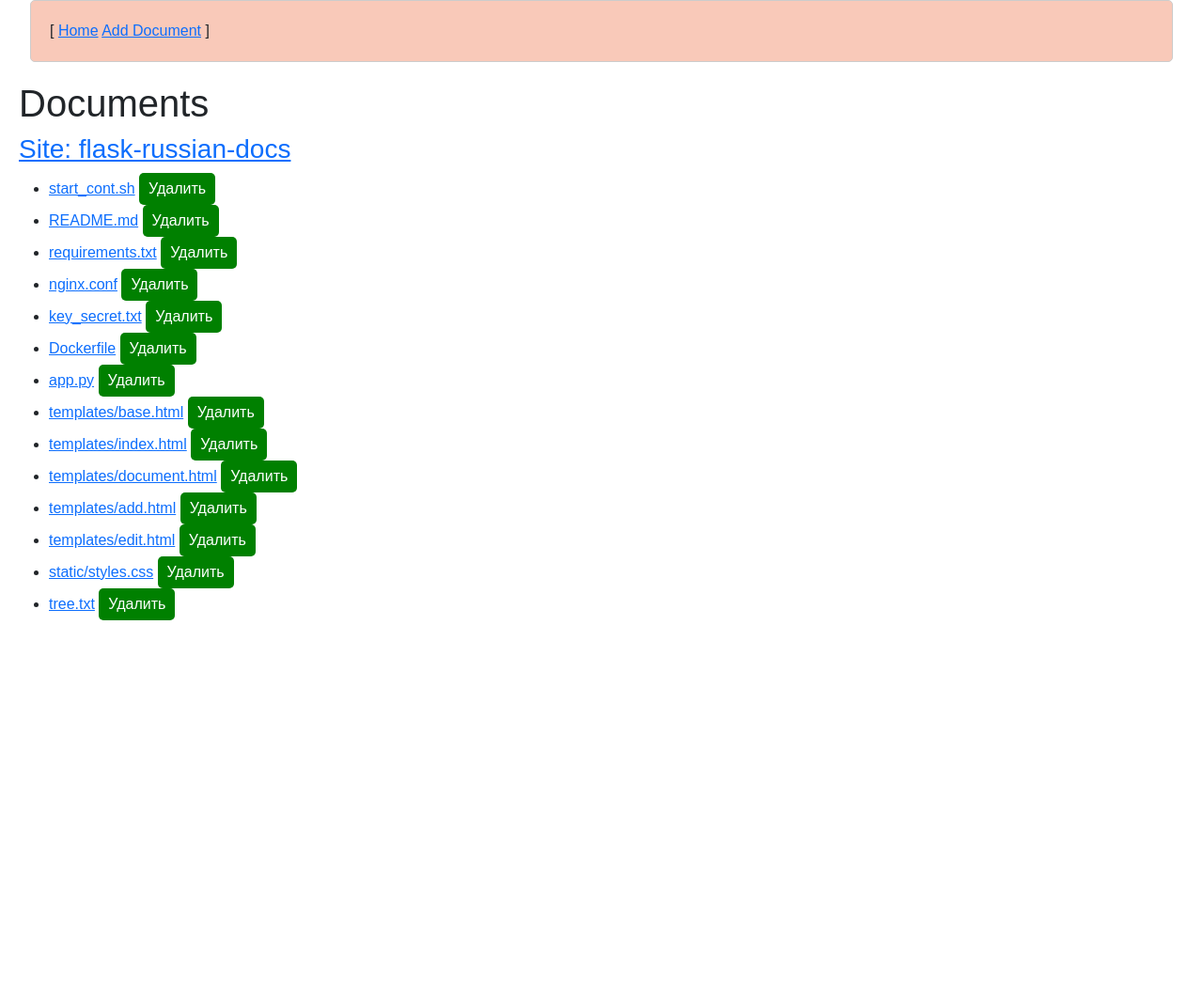
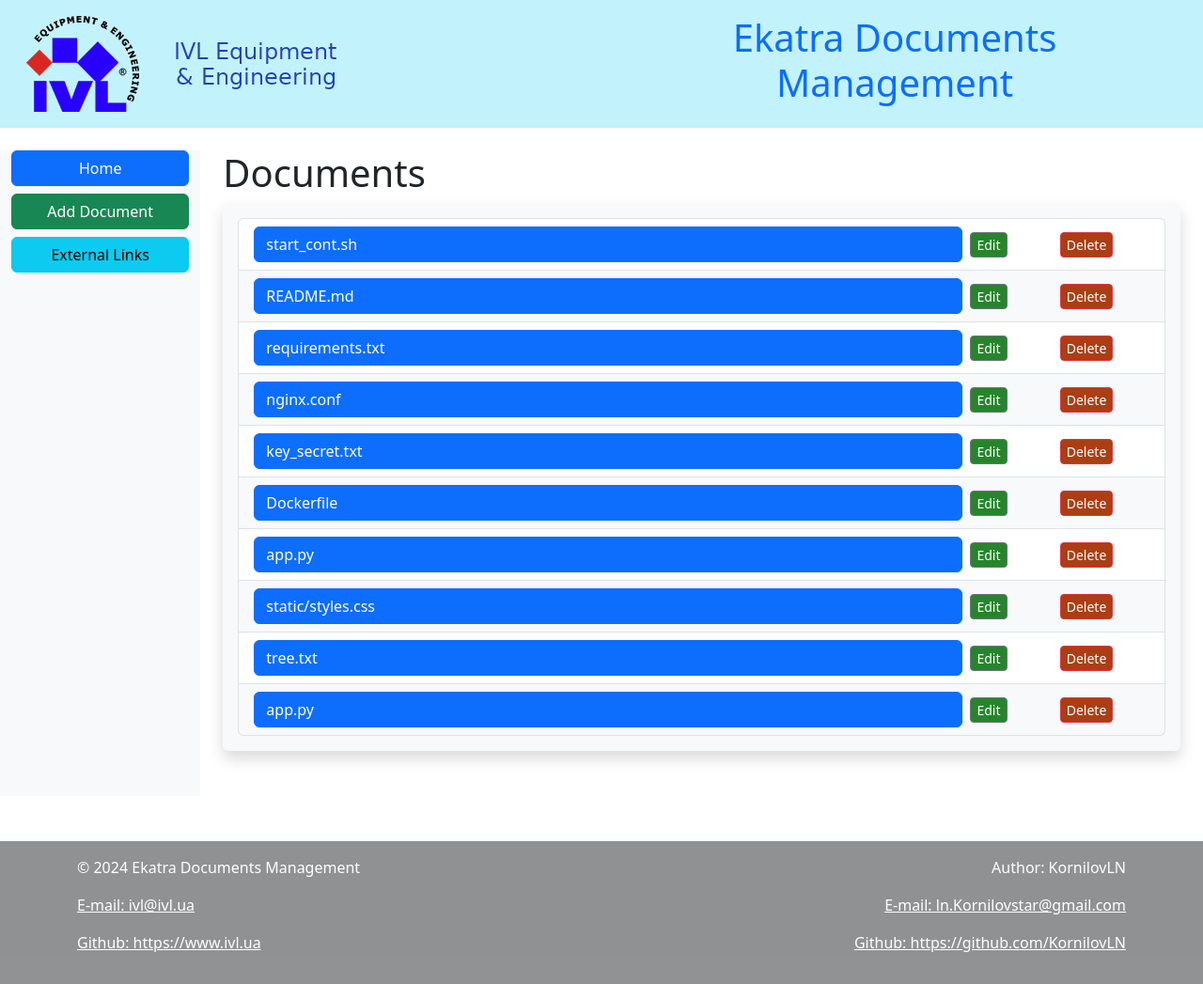
Before and after one commit to KornilovLN/ekatra_flask, a Flask app: page / in a window 1280 px wide. Shown: the whole page at 94% size. Before the commit the page ends 660 px from the top, so only its background shows below. Run offline with Flask 2, Linux system fonts and the light colour scheme.

Commit message:
Working with all files

```diff
--- a/app.py
+++ b/app.py
@@ -38,6 +38,14 @@ documents = load_documents()
 @app.route('/')
 def index():
     return render_template('index.html', documents=documents, repeat_count=5)
+
+@app.route('/sidebar')
+def sidebar():
+    return render_template('sidebar.html')
+
+@app.route('/external_links')
+def external_links():
+    return render_template('external_links.html')
 
 # Страница с документом по ID
 @app.route('/document/<id>')
--- a/static/styles.css
+++ b/static/styles.css
@@ -85,3 +85,28 @@ form button.delete-btn {
 form button.delete-btn:hover {
     background-color: darkred;
 }
+
+
+
+
+.list-group-item {
+    height: 1.5rem !important; /* Устанавливаем фиксированную высоту */
+    display: flex !important;
+    align-items: center !important;
+}
+
+.list-group-item a {
+    height: 100% !important; /* Заполняем высоту родительского элемента */
+    display: flex !important;
+    align-items: center !important;
+    padding: 0 !important; /* Убираем внутренние отступы */
+    font-size: 0.8rem !important; /* Изменяем размер шрифта при необходимости */
+}
+
+.list-group-item form button {
+    height: 100% !important; /* Заполняем высоту родительского элемента */
+    display: flex !important;
+    align-items: center !important;
+    padding: 0 !important; /* Убираем внутренние отступы */
+    font-size: 0.8rem !important; /* Изменяем размер шрифта при необходимости */
+}
--- a/templates/base.html
+++ b/templates/base.html
@@ -6,18 +6,78 @@
     <!-- Bootstrap CSS -->
     <link href="https://cdn.jsdelivr.net/npm/bootstrap@5.3.0/dist/css/bootstrap.min.css" rel="stylesheet">
     <!-- My CSS -->
-    <link rel="stylesheet" href="{{ url_for('static', filename='styles.css') }}">
-  </head>
+    <!-- <link rel="stylesheet" href="{{ url_for('static', filename='styles.css') }}"> -->
+   </head>
   <body>
-    <nav>
-      [
-      <a href="{{ url_for('index') }}">Home</a>
-      <a href="{{ url_for('add') }}">Add Document</a>
-      ]
-    </nav>
-    <div class="content">
-      {% block content %}{% endblock %}
+
+
+    <header class="bg-info bg-opacity-25 text-primary p-3">
+        <div class="container-fluid">
+          <div class="row align-items-center">
+            <div class="col-md-3">
+              <img src="{{ url_for('static', filename='logo_big_2.png') }}" alt="Company Logo" height=100%>
+            </div>
+            <div class="col-md-3">
+              <p class="mb-0"> </p>
+              <p class="mb-0"> </p>
+            </div>
+            <div class="col-md-6 text-center">
+              <h1>Ekatra Documents Management</h1>
+            </div>
+          </div>
+        </div>
+    </header>
+
+    <div class="container-fluid mt-4">
+      <div class="row">
+
+        <nav class="col-md-3 col-lg-2 d-md-block bg-light sidebar">
+          <div class="position-sticky">
+            <ul class="nav flex-column">
+                <li class="nav-item mb-2">
+                  <button onclick="window.location.href='{{ url_for('index') }}'" class="btn btn-primary w-100">Home</button>
+                </li>
+                <li class="nav-item mb-2">
+                  <button onclick="window.location.href='{{ url_for('add') }}'" class="btn btn-success w-100">Add Document</button>
+                </li>
+                <li class="nav-item mb-2">
+                    <button onclick="window.location.href='{{ url_for('external_links') }}'" class="btn btn-info w-100">External Links</button>
+                </li>
+            </ul>
+          </div>
+        </nav>
+
+        <main class="col-md-9 ms-sm-auto col-lg-10 px-md-4">
+          <div class="content">
+            {% block content %}{% endblock %}
+          </div>
+        </main>
+
+      </div>
     </div>
+
+    <!--
+    <footer class="bg-info bg-opacity-50 text-white p-3 mt-5">
+      <p>&copy; 2024 Ekatra Documents Management</p>
+    </footer>
+    -->
+
+    <footer class="bg-dark bg-opacity-50 text-white p-3 mt-5">
+        <div class="container">
+          <div class="row">
+            <div class="col-md-6">
+              <p>&copy; 2024 Ekatra Documents Management</p>
+              <p><a href="mailto:ivl@ivl.ua" class="text-white">E-mail: ivl@ivl.ua</a></p>
+              <p><a href="https://www.ivl.ua" target="_blank" class="text-white">Github: https://www.ivl.ua</a></p>
+            </div>
+            <div class="col-md-6 text-end">
+              <p>Author: KornilovLN</p>
+              <p><a href="mailto:ln.Kornilovstar@gmail.com" class="text-white">E-mail: ln.Kornilovstar@gmail.com</a></p>
+              <p><a href="https://github.com/KornilovLN" target="_blank" class="text-white">Github: https://github.com/KornilovLN</a></p>
+            </div>
+          </div>
+        </div>
+      </footer>
 
     <!-- Bootstrap JavaScript Bundle с Popper -->
     <script src="https://cdn.jsdelivr.net/npm/bootstrap@5.3.0/dist/js/bootstrap.bundle.min.js"></script>
--- a/templates/index.html
+++ b/templates/index.html
@@ -1,23 +1,21 @@
 {% extends 'base.html' %}
 {% block content %}
 <h1>Documents</h1>
-<a href="https://flask-russian-docs.readthedocs.io/ru/0.10.1/"><h3> Site: flask-russian-docs </h3></a>
-<ul>
+
+<div class="shadow p-3 mb-5 bg-body-tertiary rounded">
+<ul class="list-group">
   {% for id, document in documents.items() %}
-    <li>
-      <a href="{{ url_for('document', id=id) }}">{{ document.title }}</a>
+    <li class="list-group-item d-flex justify-content-between align-items-center {% if loop.index is even %}bg-light{% endif %}">
 
-      <form action="{{ url_for('delete', id=id) }}"
-            method="POST"
-            style="display:inline;"
-            class="form delete-form">
-        <button type="submit"
-                class="delete-btn"
-                onclick="return confirm('Вы уверены, что хотите удалить этот документ?');">
-            Удалить
-        </button>
+      <a href="{{ url_for('document', id=id) }}" class="btn btn-primary flex-grow-1 text-start me-2">{{ document.title }}</a>
+      <form action="{{ url_for('edit', id=id) }}" method="GET" class="d-inline" style="width: 10%;">
+        <button type="submit" class="btn btn-secondary btn-sm" style="background-color: #26852b; color: white;  padding: 2px 6px;" onclick="return confirm('Вы уверены, что хотите изменить этот документ?');">Edit</button>
+      </form>
+      <form action="{{ url_for('delete', id=id) }}" method="POST" class="d-inline" style="width: 10%;">
+        <button type="submit" class="btn btn-danger btn-sm" style="background-color: #ac3e13; color: white;  padding: 2px 6px;" onclick="return confirm('Вы уверены, что хотите удалить этот документ?');">Delete</button>
       </form>
     </li>
   {% endfor %}
 </ul>
+</div>
 {% endblock %}
```
Also changed, not shown: templates/add.html (+16 -8 lines), templates/external_links.html (added, +19 -0 lines), documents.json, static/logo_big_2.png (added).
